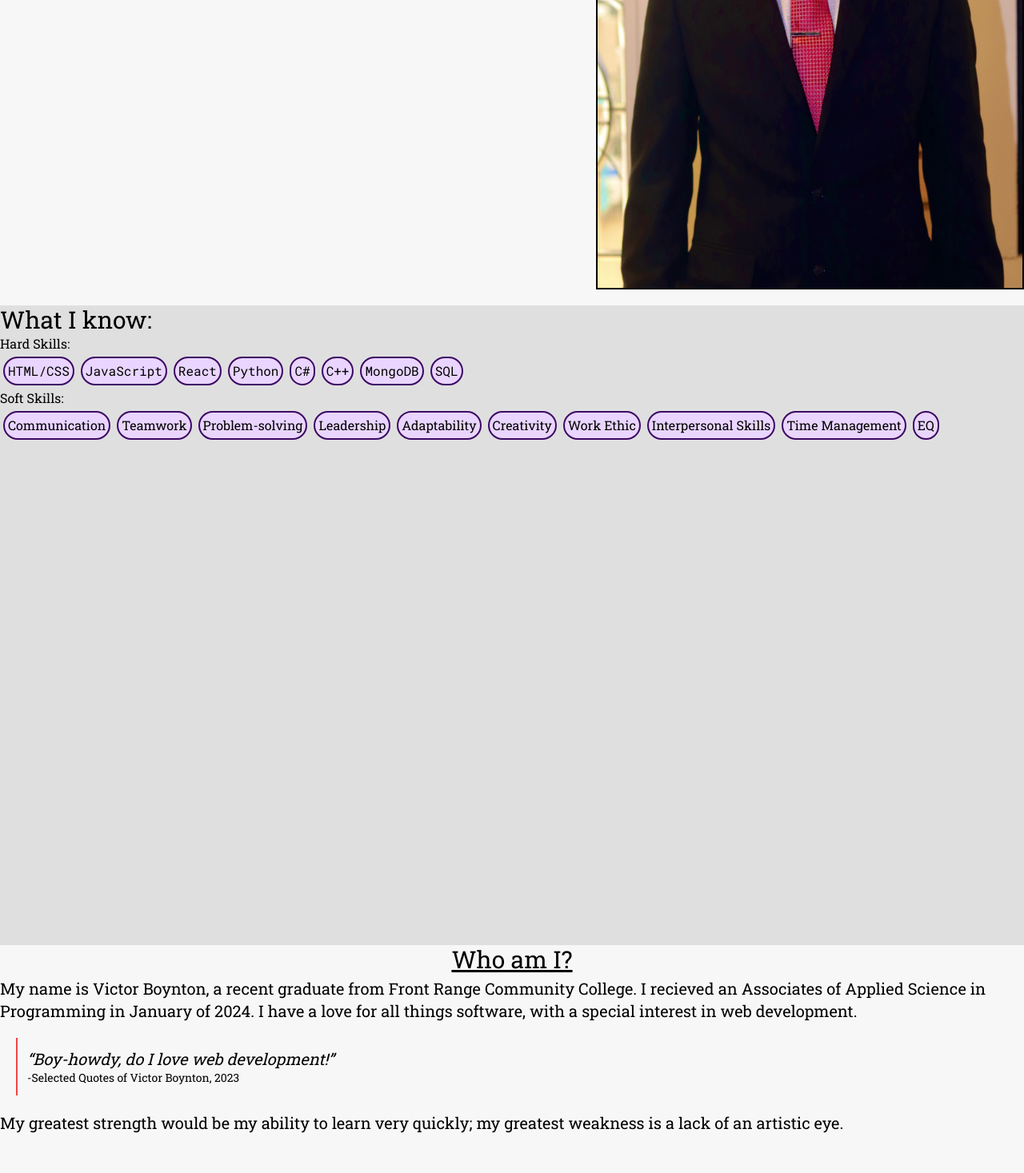
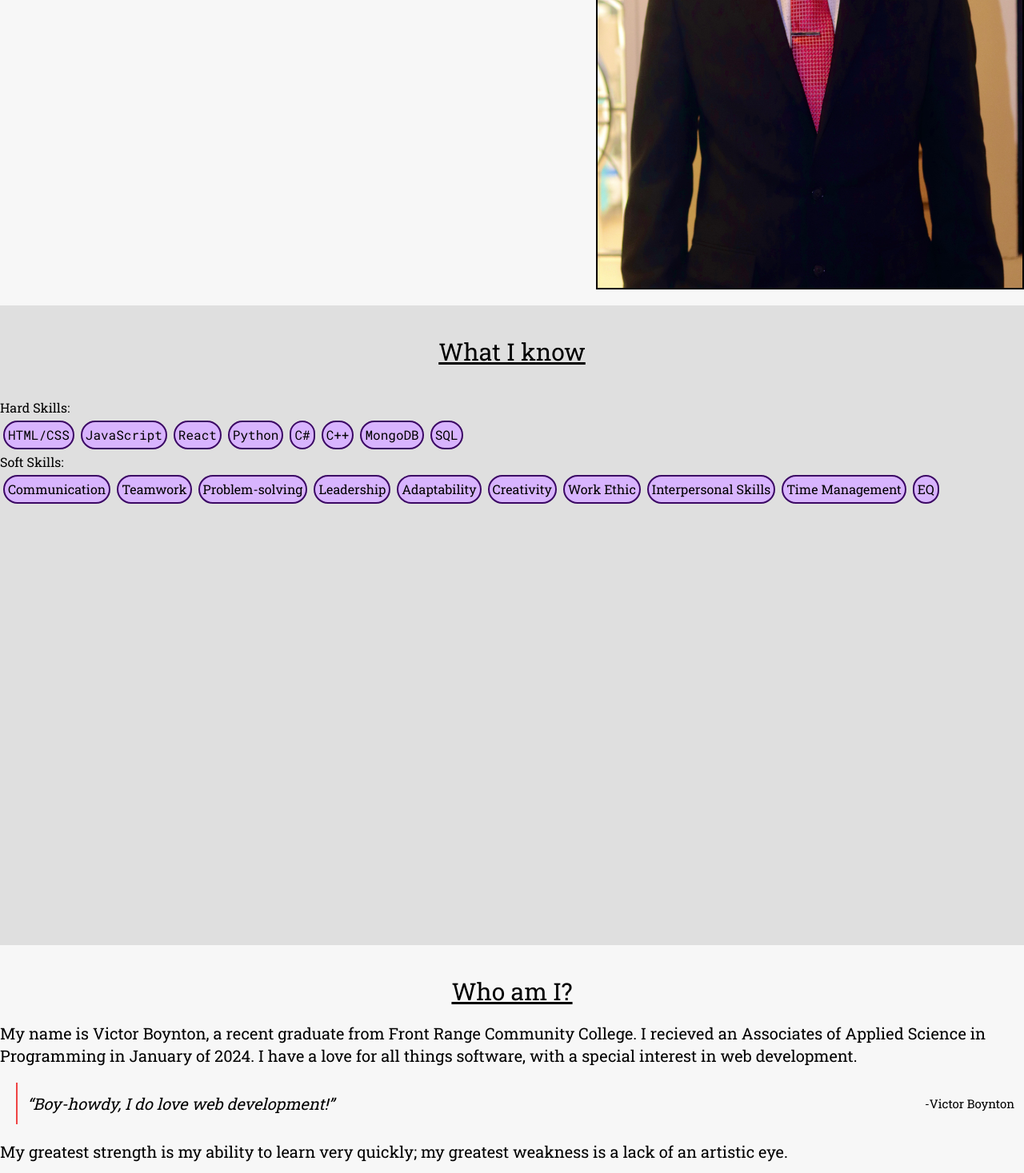
Before and after one commit to victorgboynton/v2Portfolio, a Next.js app in the folder v2portfolio/: page / in a window 1280 px wide. Shown: the part 1330-2797 px from the top of the page at 80% size. Built offline with nearby package versions, Linux system fonts and the light colour scheme.

Commit message:
I don't really remember

```diff
--- a/v2portfolio/app/Navbar.tsx
+++ b/v2portfolio/app/Navbar.tsx
@@ -58,7 +58,7 @@
           )}
         </button>
         <div className="hidden sm:flex sm:h-[5vh] items-center">
-					<div className="flex flex-row items-center justify-between space-x-4 text-white ml-4">
+          <div className="flex flex-row items-center justify-between space-x-4 text-white">
             <NavButton target={"/"}>Home</NavButton>
             <NavButton target={"/projectsPage"}>Projects</NavButton>
             <NavButton target={"/about"}>About</NavButton>
--- a/v2portfolio/app/globals.css
+++ b/v2portfolio/app/globals.css
@@ -2,6 +2,7 @@
 @tailwind base;
 @tailwind components;
 @tailwind utilities;
+
 
 @keyframes rotateBurger {
 	from {
--- a/v2portfolio/app/page.tsx
+++ b/v2portfolio/app/page.tsx
@@ -2,7 +2,7 @@
 import { Navbar } from "./Navbar";
 import me from "/public/picOfMe.jpg";
 import Image from "next/image";
-
+const b = `pb-5 pt-10`;
 const hardSkills = [
   { id: 1, name: "HTML/CSS" },
   { id: 2, name: "JavaScript" },
@@ -52,14 +52,16 @@
         />
       </div>
       <div className="h-[100vh] bg-[#dfdfdf]">
-        <div className="text-3xl">What I know:</div>
+        <div className="text-3xl text-center underline my-[5vh]">
+          What I know
+        </div>
         <div className="flex flex-col">
           <div>Hard Skills: </div>
           <div className="flex flex-row flex-wrap">
             {hardSkills.map((hardSkill: skill) => (
               <p
                 key={hardSkill.id}
-                className="border-2 font-robotoMono border-purple-950 p-1 m-1 bg-purple-200 rounded-[2.5em]"
+                className="border-2 font-robotoMono border-purple-950 p-1 m-1 bg-purple-300 rounded-[2.5em]"
               >
                 {hardSkill.name}
               </p>
@@ -72,7 +74,7 @@
             {softSkills.map((softSkill: skill) => (
               <p
                 key={softSkill.id}
-                className="border-2 border-purple-950 p-1 m-1 bg-purple-200 rounded-[2.5em]"
+                className="border-2 border-purple-950 p-1 m-1 bg-purple-300 rounded-[2.5em]"
               >
                 {softSkill.name}
               </p>
@@ -80,8 +82,8 @@
           </div>
         </div>
       </div>
-      <div className="h-[100vh] bg-[#f7f7f7] w-[100vw]">
-        <div className="text-center text-3xl underline mb-1">Who am I?</div>
+      <div className="h-[100vh] bg-[#f7f7f7]">
+        <div className={`text-center text-3xl underline ${b}`}>Who am I?</div>
         <div className="flex flex-col text-xl">
           <div className="text-xl">
             My name is Victor Boynton, a recent graduate from Front Range
@@ -89,12 +91,11 @@
             Programming in January of 2024. I have a love for all things
             software, with a special interest in web development.
           </div>
-          <div className="block border-l-2 border-red-500 p-3 ml-5 my-5">
-            <q className=" italic">Boy-howdy, do I love web development!</q>
-            <p className="text-sm">-Selected Quotes of Victor Boynton, 2023</p>
-          </div>
+          <QuoteBlock borderColor="border-red-500">
+            Boy-howdy, I do love web development!
+          </QuoteBlock>
           <div>
-            My greatest strength would be my ability to learn very quickly; my
+            My greatest strength is my ability to learn very quickly; my
             greatest weakness is a lack of an artistic eye.
           </div>
         </div>
@@ -102,3 +103,15 @@
     </main>
   );
 }
+type quote = {
+  children: string;
+  borderColor: string;
+};
+function QuoteBlock({ children, borderColor }: quote) {
+  return (
+    <div className={`block border-l-2 ${borderColor} p-3 ml-5 my-5`}>
+      <q className=" italic">{children}</q>
+      <p className="text-[15px] font-robotoSlab float-right">-Victor Boynton</p>
+    </div>
+  );
+}
```
Lines whose indentation alone changed are shown as unchanged.
